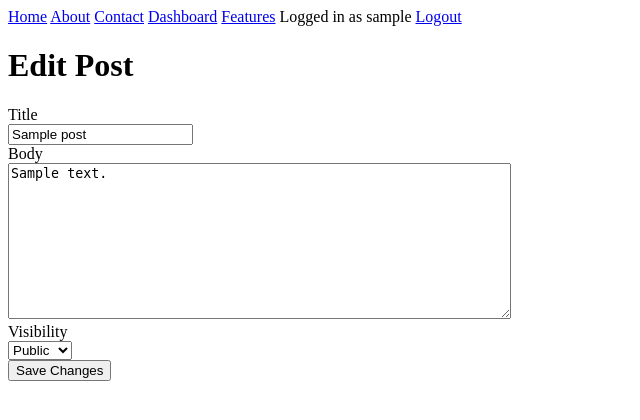
After one commit to SrikarChittemsetty/voicepress, a Flask app: page /posts/1/edit in a window 1280 px wide. The commit adds this page. Shown: the top 420 px of the page, without its empty margins (0-640 px from the left). Run offline with Flask 3, Linux system fonts and the light colour scheme; the visitor is signed in with stand-in values (Sample User, id 1); tables that the repository leaves empty hold one stand-in row (values such as "Sample post").

Commit message:
Add owner post editing and deletion

```diff
--- a/src/app.py
+++ b/src/app.py
@@ -166,6 +166,62 @@ def get_public_posts_for_username(username: str) -> list[sqlite3.Row] | None:
     return posts
 
 
+def get_post_for_owner(post_id: int, username: str) -> sqlite3.Row | None:
+    conn = get_db_connection()
+    post = conn.execute(
+        """
+        SELECT posts.id, posts.title, posts.body, posts.created_at, posts.visibility
+        FROM posts
+        JOIN users ON posts.user_id = users.id
+        WHERE posts.id = ? AND users.username = ?
+        """,
+        (post_id, username),
+    ).fetchone()
+    conn.close()
+    return post
+
+
+def update_post(
+    post_id: int, username: str, title: str, body: str, visibility: str
+) -> bool:
+    conn = get_db_connection()
+    result = conn.execute(
+        """
+        UPDATE posts
+        SET title = ?, body = ?, visibility = ?
+        WHERE id = (
+            SELECT posts.id
+            FROM posts
+            JOIN users ON posts.user_id = users.id
+            WHERE posts.id = ? AND users.username = ?
+        )
+        """,
+        (title, body, visibility, post_id, username),
+    )
+    conn.commit()
+    conn.close()
+    return result.rowcount > 0
+
+
+def delete_post(post_id: int, username: str) -> bool:
+    conn = get_db_connection()
+    result = conn.execute(
+        """
+        DELETE FROM posts
+        WHERE id = (
+            SELECT posts.id
+            FROM posts
+            JOIN users ON posts.user_id = users.id
+            WHERE posts.id = ? AND users.username = ?
+        )
+        """,
+        (post_id, username),
+    )
+    conn.commit()
+    conn.close()
+    return result.rowcount > 0
+
+
 def is_logged_in() -> bool:
     return "username" in session
 
@@ -232,6 +288,47 @@ def post_detail(post_id: int):
     return render_template("post_detail.html", post=post)
 
 
+@app.route("/posts/<int:post_id>/edit", methods=["GET", "POST"])
+def edit_post(post_id: int):
+    if not is_logged_in():
+        return redirect(url_for("login"))
+
+    username = session["username"]
+    post = get_post_for_owner(post_id, username)
+    if not post:
+        abort(404)
+
+    if request.method == "POST":
+        title = request.form.get("title", "").strip()
+        body = request.form.get("body", "").strip()
+        visibility = request.form.get("visibility", "public")
+        if visibility not in {"public", "private"}:
+            visibility = "public"
+
+        if not title or not body:
+            flash("Title and body are required.")
+            return redirect(url_for("edit_post", post_id=post_id))
+
+        update_post(post_id, username, title, body, visibility)
+        flash("Post updated.")
+        return redirect(url_for("dashboard"))
+
+    return render_template("edit_post.html", post=post)
+
+
+@app.route("/posts/<int:post_id>/delete", methods=["POST"])
+def delete_post_route(post_id: int):
+    if not is_logged_in():
+        return redirect(url_for("login"))
+
+    username = session["username"]
+    if not delete_post(post_id, username):
+        abort(404)
+
+    flash("Post deleted.")
+    return redirect(url_for("dashboard"))
+
+
 @app.route("/users/<username>")
 def user_blog(username: str):
     posts = get_public_posts_for_username(username)
--- a/src/templates/dashboard.html
+++ b/src/templates/dashboard.html
@@ -26,6 +26,10 @@
           <p>Post ID: {{ post.id }}</p>
           <p>Visibility: {{ post.visibility }}</p>
           <p>{{ post.body }}</p>
+          <p><a href="{{ url_for('edit_post', post_id=post.id) }}">Edit</a></p>
+          <form method="post" action="{{ url_for('delete_post_route', post_id=post.id) }}">
+            <button type="submit">Delete</button>
+          </form>
         </li>
       {% else %}
         <li>No posts yet.</li>
--- /dev/null
+++ b/src/templates/edit_post.html
@@ -0,0 +1,28 @@
+{% extends "base.html" %}
+
+{% block title %}Edit Post - New Project Blog{% endblock %}
+
+{% block content %}
+  <h1>Edit Post</h1>
+  <form method="post" action="{{ url_for('edit_post', post_id=post.id) }}">
+    <div>
+      <label for="title">Title</label><br>
+      <input type="text" id="title" name="title" value="{{ post.title }}" required>
+    </div>
+
+    <div>
+      <label for="body">Body</label><br>
+      <textarea id="body" name="body" rows="10" cols="60" required>{{ post.body }}</textarea>
+    </div>
+
+    <div>
+      <label for="visibility">Visibility</label><br>
+      <select id="visibility" name="visibility">
+        <option value="public" {% if post.visibility == "public" %}selected{% endif %}>Public</option>
+        <option value="private" {% if post.visibility == "private" %}selected{% endif %}>Private</option>
+      </select>
+    </div>
+
+    <button type="submit">Save Changes</button>
+  </form>
+{% endblock %}
```
